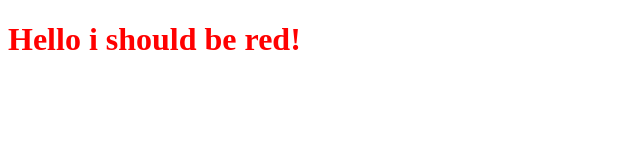
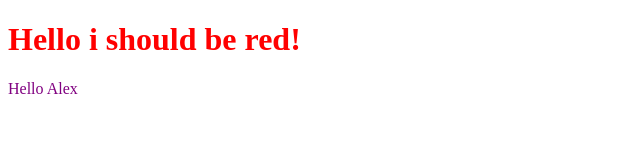
Before and after one commit to reybozo/reybozo.github.io, a plain HTML site: page index.html in a window 1280 px wide. Shown: the full height of the page, 0-640 px from the left. Drawn offline with Linux system fonts and the light colour scheme.

Commit message:
Update index.html

```diff
--- a/index.html
+++ b/index.html
@@ -6,6 +6,10 @@
 			h1{
 				color:red;
 			}
+			.purple{
+				color:purple;
+			}
+
 
 			#alex
 		</style>
@@ -14,6 +18,7 @@
 	<body>
 
 		<h1>Hello i should be red!</h1>
+		<div class="purple"> Hello Alex</div>
 
 	</body>
 </html>
```
